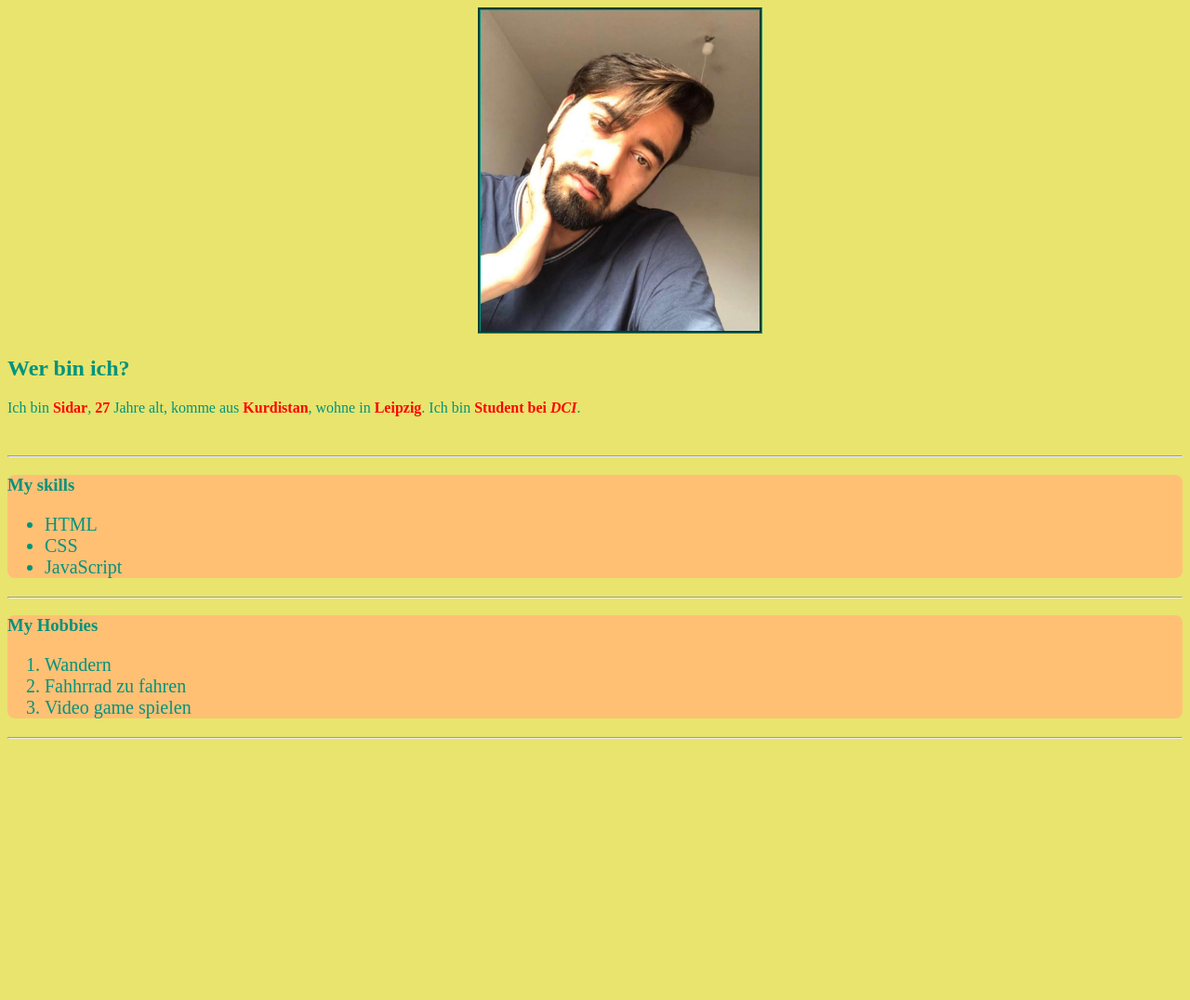
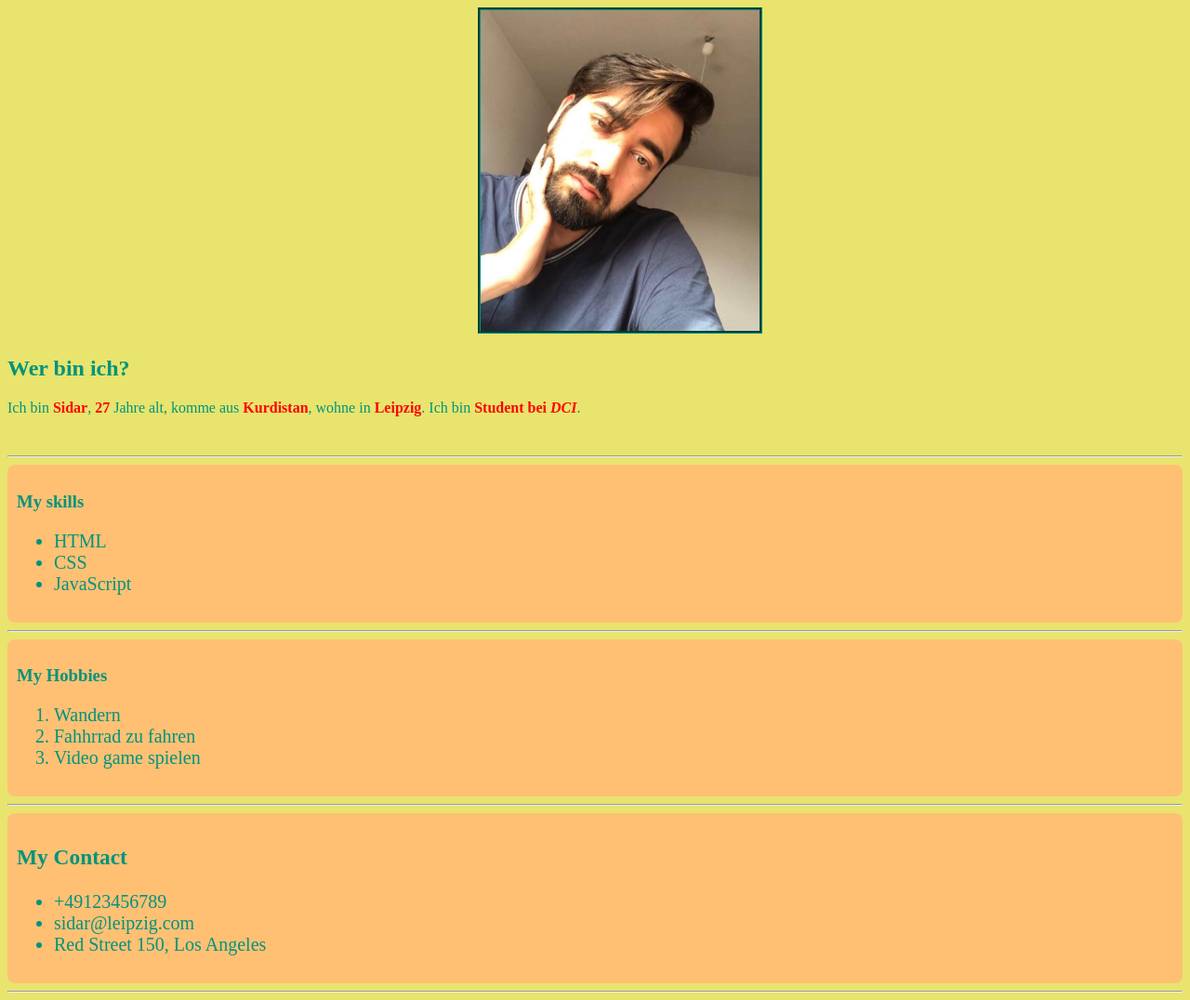
Before and after one commit to sidarhalman/portfolio-sidar-repo, a plain HTML site: page index.html in a window 1280 px wide. Shown: the whole page at 93% size. Before the commit the page ends 803 px from the top, so only its background shows below. Drawn offline with Linux system fonts and the light colour scheme.

Commit message:
add contact

```diff
--- a/index.html
+++ b/index.html
@@ -6,18 +6,19 @@
     <meta http-equiv="X-UA-Compatible" content="IE=edge">
     <meta name="viewport" content="width=device-width, initial-scale=1.0">
     <title>Sidar Halman</title>
+
 </head>
 
 <body style="background-color: #E8E46E; color: #01937C">
-    <div style=""></div>
+
     <img src="sidar.jpeg" alt="sidar" width="300px" style="margin-left: 40%; border-style: groove; border-color: #01937C; ">
     <h2>Wer bin ich?</h2>
     <p>Ich bin <strong style="color: red;">Sidar</strong>, <strong style="color: red;">27 </strong> Jahre alt, komme aus <strong style="color: red;">Kurdistan</strong>, wohne in <strong style="color: red;">Leipzig</strong>. Ich bin <strong style="color: red;"> Student bei <i>DCI</i></strong>.
     </p>
     <br>
     <hr>
-    <div style="background-color: #FFC074 ; border-radius: 8px;">
-        <h3>My skills</h3>
+    <div style="background-color: #FFC074 ; border-radius: 8px; padding: 10px;">
+        <h3> My skills</h3>
         <ul style="font-size: 20px;">
             <li>HTML</li>
             <li>CSS</li>
@@ -25,7 +26,7 @@
         </ul>
     </div>
     <hr>
-    <div style="background-color: #FFC074 ; border-radius: 8px;">
+    <div style="background-color: #FFC074 ; border-radius: 8px; padding: 10px; ">
         <h3>My Hobbies</h3>
         <ol style="font-size: 20px;">
             <li>Wandern</li>
@@ -34,9 +35,15 @@
         </ol>
     </div>
     <hr>
-    <div style="background-color: #FFC074 ; border-radius: 8px;"></div>
-
-
+    <div style="background-color: #FFC074 ; border-radius: 8px; padding: 10px; font-size: 20px;">
+        <h3>My Contact</h3>
+        <ul>
+            <li>+49123456789</li>
+            <li>sidar@leipzig.com</li>
+            <li>Red Street 150, Los Angeles</li>
+        </ul>
+    </div>
+    <hr>
 </body>
 
 </html>
```
